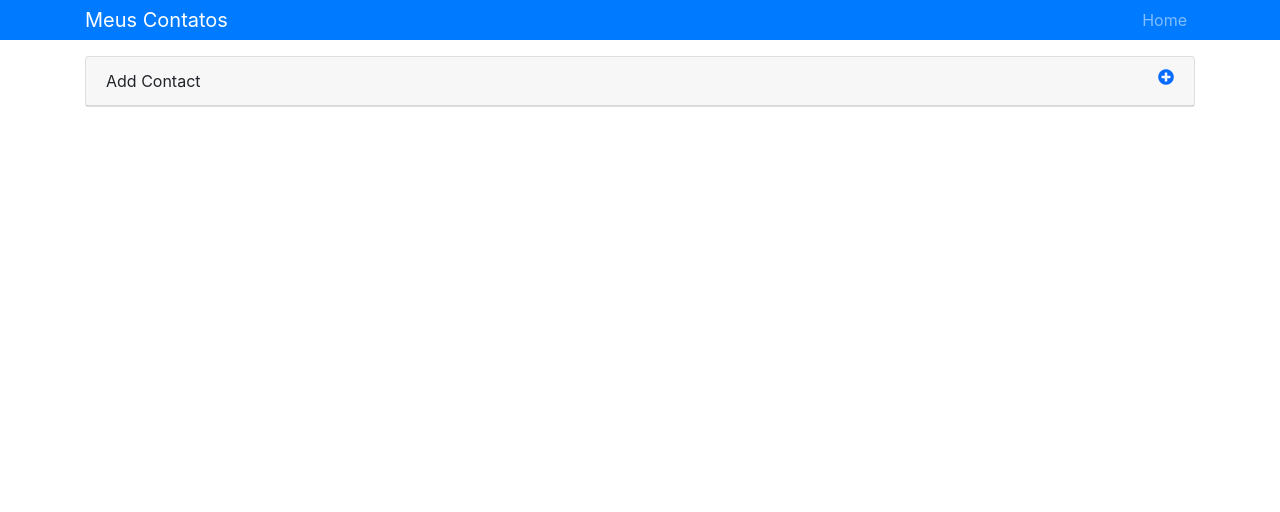
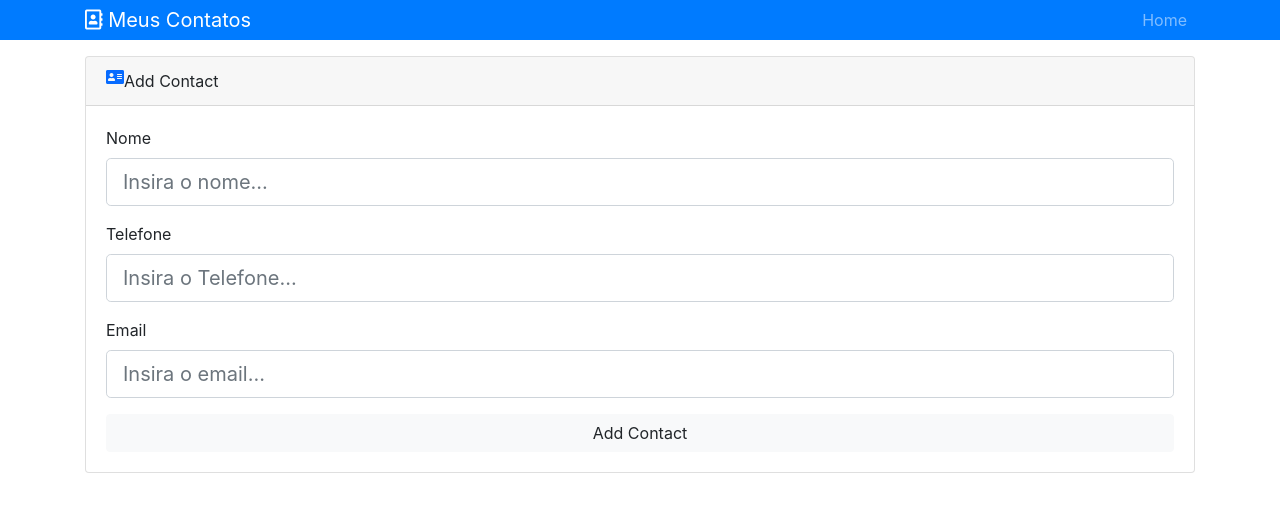
Before and after one commit to arpesh28/react-front-to-back, a React (Create React App) app in the folder contactmanager/: page /add in a window 1280 px wide. Shown: the top 512 px of the page. Built offline with nearby package versions, Linux system fonts and the light colour scheme.

Commit message:
some refactoring

```diff
--- a/contactmanager/src/components/contacts/AddContact.jsx
+++ b/contactmanager/src/components/contacts/AddContact.jsx
@@ -70,19 +70,16 @@ class AddContact extends Component {
                   })
                 }
               >
-                Add Contact
                 <i
-                  className={
-                    "fas fa-" + (addContact ? "minus" : "plus") + "-circle"
-                  }
+                  class="fas fa-address-card"
                   style={{
                     cursor: "pointer",
-                    float: "right",
+                    float: "left",
                     color: "#076BFF"
                   }}
-                />
+                />{" "}
+                Add Contact
               </div>
-              {addContact ? (
               <div className="card-body">
                 <form onSubmit={this.onSubmit.bind(this, dispatch)}>
                   <TextInputGroup
@@ -117,7 +114,6 @@ class AddContact extends Component {
                   />
                 </form>
               </div>
-              ) : null}
             </div>
           );
         }}
@@ -127,3 +123,17 @@ class AddContact extends Component {
 }
 
 export default AddContact;
+
+{
+  /* <i
+                  className={
+                    "fas fa-" + (addContact ? "minus" : "plus") + "-circle"
+                  }
+                  style={{
+                    cursor: "pointer",
+                    float: "right",
+                    color: "#076BFF"
+                  }}
+                />
+              {addContact ? (: null} */
+}
--- a/contactmanager/src/components/contacts/Contacts.jsx
+++ b/contactmanager/src/components/contacts/Contacts.jsx
@@ -17,6 +17,10 @@ class Contacts extends Component {
           const { contacts } = value;
           return (
             <React.Fragment>
+              <h1 className="display-4 mb-2">
+                <span className="text-primary">Contact</span> List
+              </h1>
+
               {contacts.map(contact => (
                 <Contact key={contact.id} contact={contact} />
               ))}
--- a/contactmanager/src/components/layout/Header.jsx
+++ b/contactmanager/src/components/layout/Header.jsx
@@ -7,7 +7,7 @@ const Header = props => {
     <nav className="navbar navbar-expand-sm navbar-dark bg-primary mb-3 py-0">
       <div className="container">
         <a href="/" className="navbar-brand">
-          {branding}
+          <i class="far fa-address-book" /> {branding}
         </a>
         <div>
           <ul className="navbar-nav mr-auto">
```
Lines whose indentation alone changed are shown as unchanged.
